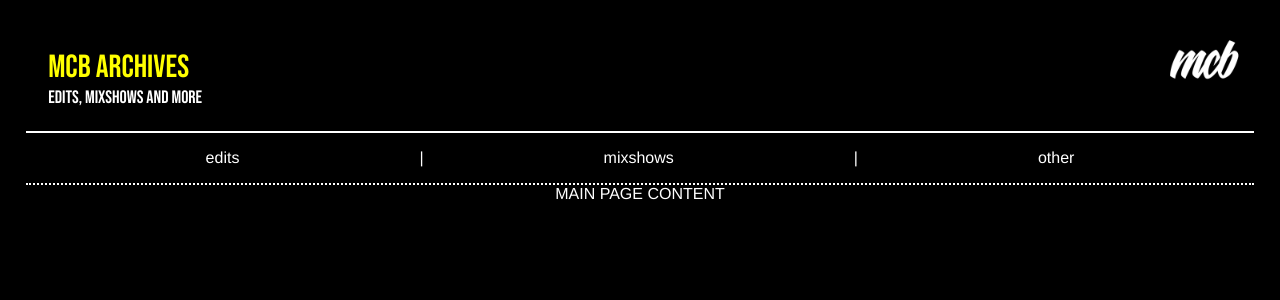
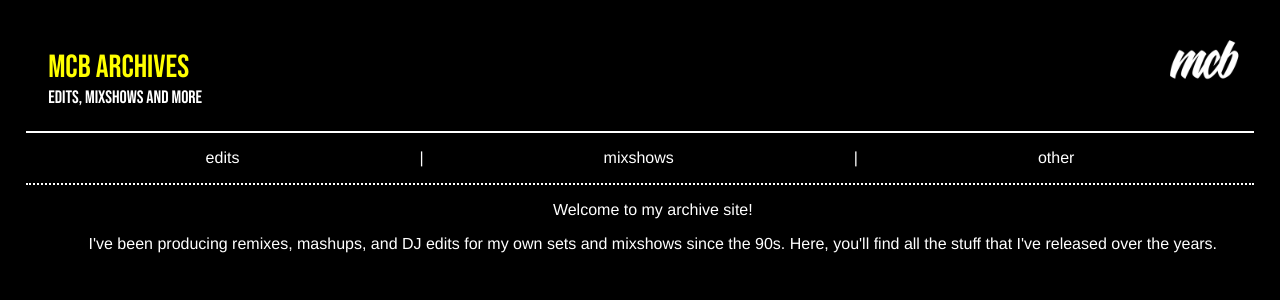
Before and after one commit to marcusmcb/mcb-archives, a React (Create React App) app: page / in a window 1280 px wide. Shown: the top 300 px of the page. Built offline with nearby package versions, Linux system fonts and the light colour scheme.

Commit message:
added main page text and basic css

```diff
--- a/src/pages/MainPage.js
+++ b/src/pages/MainPage.js
@@ -5,12 +5,15 @@ import Titlebar from '../components/shared/Titlebar'
 import './mainpage.css'
 
 const MainPage = () => {
-    return (
-        <div>
-            <Titlebar/>
-            MAIN PAGE CONTENT
-        </div>
-    )
+  return (
+    <div>
+      <Titlebar />
+      <div className='main-page-text'>
+        <p>Welcome to my archive site!</p>
+        <p>I've been producing remixes, mashups, and DJ edits for my own sets and mixshows since the 90s.  Here, you'll find all the stuff that I've released over the years.</p>
+      </div>
+    </div>
+  )
 }
 
-export default MainPage;
+export default MainPage
--- a/src/pages/mainpage.css
+++ b/src/pages/mainpage.css
@@ -0,0 +1,6 @@
+.main-page-text {
+    padding-left: 2%;
+    padding-bottom: 2%;
+    font-size: medium;
+    color: white;
+  }
```
